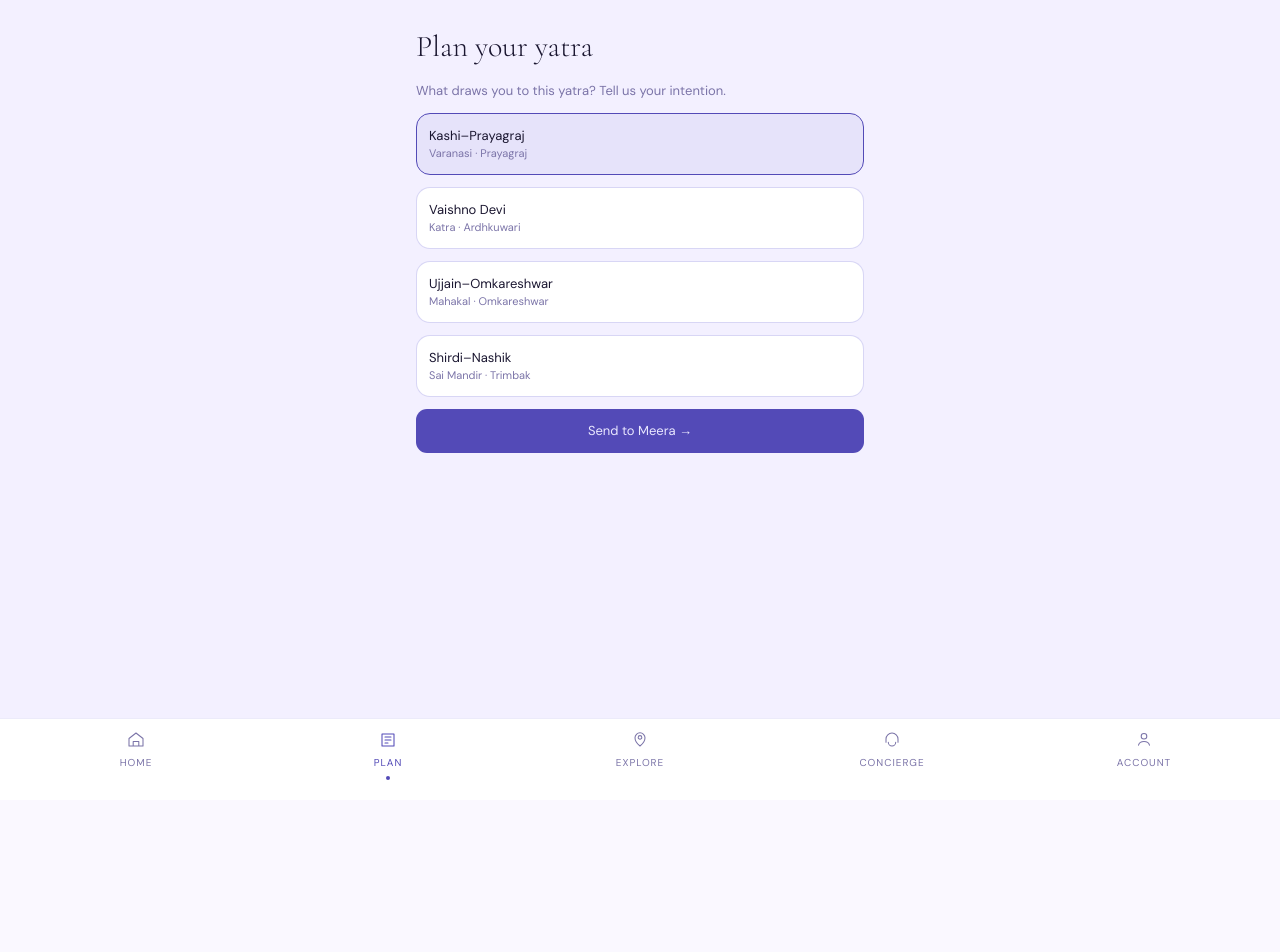
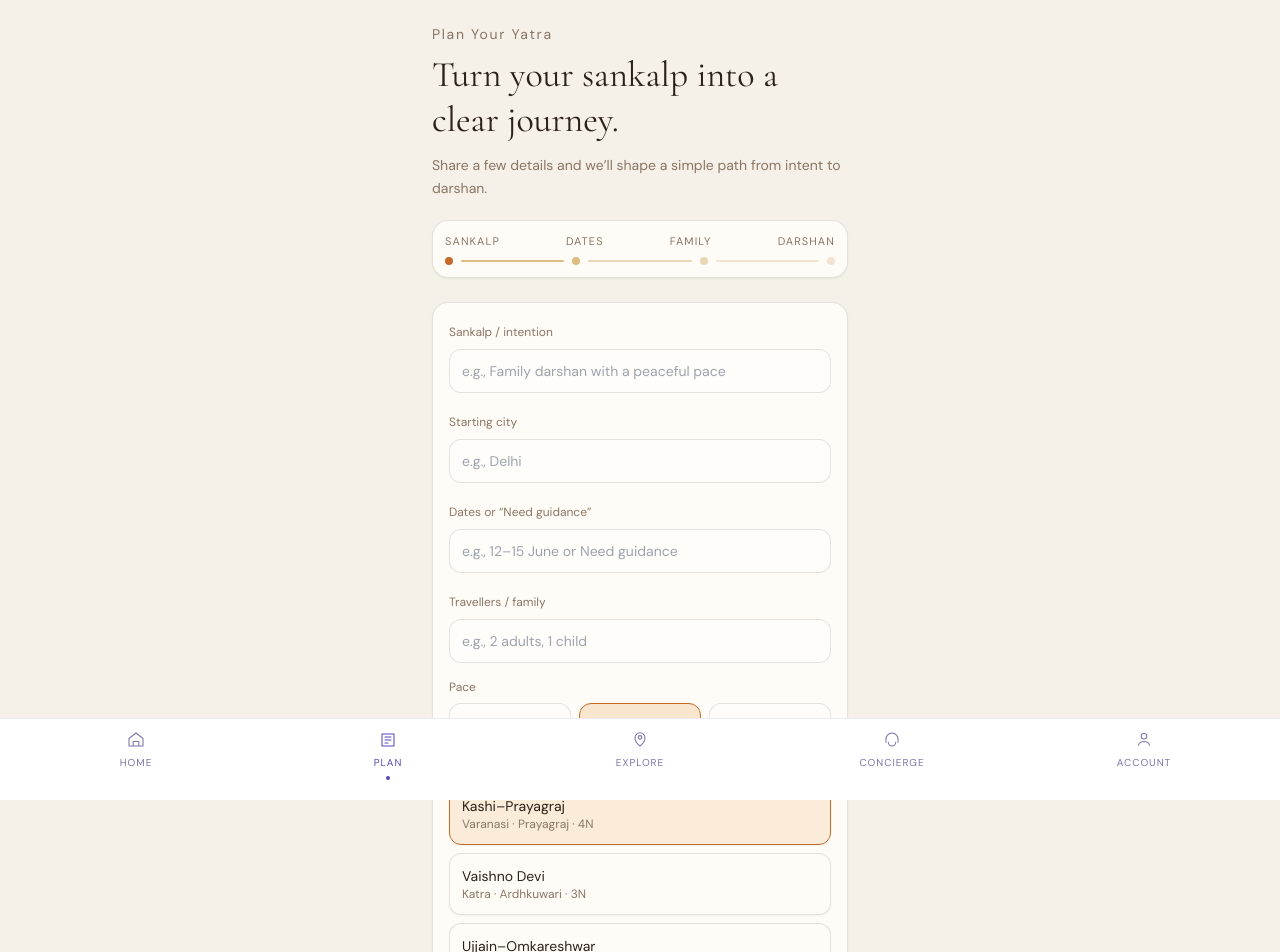
Before and after one commit to Aayush2307/yaatri, a Next.js app: page /plan in a window 1280 px wide. Shown: the top 952 px of the page. Before the commit the page ends 800 px from the top, so only its background shows below. Built offline with nearby package versions, Linux system fonts and the light colour scheme; sample sign-in values are in the browser's storage.

Commit message:
feat: redesign plan page as calm sankalp flow

```diff
--- a/app/(app)/plan/page.tsx
+++ b/app/(app)/plan/page.tsx
@@ -5,21 +5,155 @@ import Link from 'next/link';
 import { BottomNav } from '@/components/layout/BottomNav';
 import { circuits } from '@/lib/mockData';
 
+const paceOptions = ['Easy', 'Balanced', 'Packed'] as const;
+
 export default function PlanPage() {
   const [selected, setSelected] = useState(circuits[0].id);
+  const [sankalp, setSankalp] = useState('');
+  const [city, setCity] = useState('');
+  const [dates, setDates] = useState('');
+  const [travellers, setTravellers] = useState('');
+  const [pace, setPace] = useState<(typeof paceOptions)[number]>('Balanced');
+
   return (
-    <main className="min-h-screen bg-bg-surface px-5 pb-24 pt-6">
-      <div className="mx-auto max-w-md space-y-3">
-        <h1 className="font-serif text-[30px] font-light text-text-dark">Plan your yatra</h1>
-        <p className="text-[13px] text-text-muted">What draws you to this yatra? Tell us your intention.</p>
-        {circuits.map((c) => (
-          <button key={c.id} onClick={() => setSelected(c.id)} className="w-full rounded-card border-[0.5px] p-3 text-left" style={{ borderColor: selected === c.id ? '#534AB7' : 'rgba(127,119,221,0.3)', backgroundColor: selected === c.id ? 'rgba(83,74,183,0.08)' : 'white' }}>
-            <p className="text-[13px] text-text-dark">{c.name}</p>
-            <p className="text-[11px] text-text-muted">{c.stops}</p>
+    <main className="min-h-screen bg-[#F5F0E8] pb-24 text-[#2B2119]">
+      <div className="mx-auto max-w-md px-4 pt-6">
+        <section>
+          <p className="text-sm tracking-[0.12em] text-[#8A7665]">Plan Your Yatra</p>
+          <h1 className="pt-2 font-serif text-4xl leading-tight">Turn your sankalp into a clear journey.</h1>
+          <p className="pt-3 text-sm leading-relaxed text-[#8A7665]">
+            Share a few details and we’ll shape a simple path from intent to darshan.
+          </p>
+
+          <div className="mt-5 rounded-2xl border border-[rgba(43,33,25,0.12)] bg-[#FFFCF7] p-3 shadow-sm">
+            <div className="flex items-center justify-between text-[11px] uppercase tracking-[0.1em] text-[#8A7665]">
+              <span>Sankalp</span>
+              <span>Dates</span>
+              <span>Family</span>
+              <span>Darshan</span>
+            </div>
+            <div className="mt-2 flex items-center gap-2">
+              <span className="h-2 w-2 rounded-full bg-[#C66A2B]" />
+              <span className="h-[2px] flex-1 rounded-full bg-[#DDBE80]" />
+              <span className="h-2 w-2 rounded-full bg-[#DDBE80]" />
+              <span className="h-[2px] flex-1 rounded-full bg-[#E9D7B6]" />
+              <span className="h-2 w-2 rounded-full bg-[#E9D7B6]" />
+              <span className="h-[2px] flex-1 rounded-full bg-[#F1E5D1]" />
+              <span className="h-2 w-2 rounded-full bg-[#F1E5D1]" />
+            </div>
+          </div>
+        </section>
+
+        <section className="mt-6 rounded-2xl border border-[rgba(43,33,25,0.12)] bg-[#FFFCF7] p-4 shadow-sm">
+          <div className="space-y-4">
+            <label className="block">
+              <span className="text-xs text-[#8A7665]">Sankalp / intention</span>
+              <input
+                value={sankalp}
+                onChange={(e) => setSankalp(e.target.value)}
+                placeholder="e.g., Family darshan with a peaceful pace"
+                className="mt-1.5 min-h-[44px] w-full rounded-xl border border-[rgba(43,33,25,0.12)] bg-[#FFFDF9] px-3 text-sm outline-none focus:border-[#C66A2B]"
+              />
+            </label>
+
+            <label className="block">
+              <span className="text-xs text-[#8A7665]">Starting city</span>
+              <input
+                value={city}
+                onChange={(e) => setCity(e.target.value)}
+                placeholder="e.g., Delhi"
+                className="mt-1.5 min-h-[44px] w-full rounded-xl border border-[rgba(43,33,25,0.12)] bg-[#FFFDF9] px-3 text-sm outline-none focus:border-[#C66A2B]"
+              />
+            </label>
+
+            <label className="block">
+              <span className="text-xs text-[#8A7665]">Dates or “Need guidance”</span>
+              <input
+                value={dates}
+                onChange={(e) => setDates(e.target.value)}
+                placeholder="e.g., 12–15 June or Need guidance"
+                className="mt-1.5 min-h-[44px] w-full rounded-xl border border-[rgba(43,33,25,0.12)] bg-[#FFFDF9] px-3 text-sm outline-none focus:border-[#C66A2B]"
+              />
+            </label>
+
+            <label className="block">
+              <span className="text-xs text-[#8A7665]">Travellers / family</span>
+              <input
+                value={travellers}
+                onChange={(e) => setTravellers(e.target.value)}
+                placeholder="e.g., 2 adults, 1 child"
+                className="mt-1.5 min-h-[44px] w-full rounded-xl border border-[rgba(43,33,25,0.12)] bg-[#FFFDF9] px-3 text-sm outline-none focus:border-[#C66A2B]"
+              />
+            </label>
+
+            <div>
+              <p className="text-xs text-[#8A7665]">Pace</p>
+              <div className="mt-2 grid grid-cols-3 gap-2">
+                {paceOptions.map((option) => {
+                  const isActive = option === pace;
+                  return (
+                    <button
+                      key={option}
+                      type="button"
+                      onClick={() => setPace(option)}
+                      className={`min-h-[40px] rounded-xl border text-xs ${
+                        isActive
+                          ? 'border-[#C66A2B] bg-[#F8E6CE] text-[#8C4B1E]'
+                          : 'border-[rgba(43,33,25,0.12)] bg-[#FFFDF9] text-[#8A7665]'
+                      }`}
+                    >
+                      {option}
+                    </button>
+                  );
+                })}
+              </div>
+            </div>
+
+            <div>
+              <p className="pb-2 text-xs text-[#8A7665]">Sacred route</p>
+              <div className="space-y-2">
+                {circuits.map((c) => {
+                  const isSelected = selected === c.id;
+                  return (
+                    <button
+                      key={c.id}
+                      type="button"
+                      onClick={() => setSelected(c.id)}
+                      className={`w-full rounded-xl border p-3 text-left shadow-sm ${
+                        isSelected
+                          ? 'border-[#C66A2B] bg-[#F8E6CE]/70'
+                          : 'border-[rgba(43,33,25,0.12)] bg-[#FFFCF7]'
+                      }`}
+                    >
+                      <p className="text-sm text-[#2B2119]">{c.name}</p>
+                      <p className="text-xs text-[#8A7665]">{c.stops} · {c.nights}</p>
+                    </button>
+                  );
+                })}
+              </div>
+            </div>
+          </div>
+
+          <button type="button" className="mt-5 inline-flex min-h-[48px] w-full items-center justify-center rounded-xl bg-[#C66A2B] px-4 text-sm font-medium text-[#FFF8EE] shadow-sm">
+            Create Yatra Plan
           </button>
-        ))}
-        <Link href="/concierge" className="flex min-h-[44px] items-center justify-center rounded-[11px] bg-indigo-mid text-[13px] text-star-white">Send to Meera →</Link>
+
+          <Link href="/concierge" className="mt-3 inline-flex min-h-[44px] w-full items-center justify-center rounded-xl border border-[rgba(43,33,25,0.12)] bg-[#FFFCF7] px-4 text-sm text-[#8C4B1E]">
+            Ask Meera to help
+          </Link>
+        </section>
+
+        <section className="mt-6 rounded-2xl border border-[rgba(43,33,25,0.12)] bg-[#FFFCF7] p-4 shadow-sm">
+          <p className="font-serif text-xl">Not sure about dates or rituals?</p>
+          <p className="pt-2 text-sm leading-relaxed text-[#8A7665]">
+            Meera can help choose the right timing, temple order, and family-friendly pace.
+          </p>
+          <Link href="/concierge" className="mt-3 inline-flex min-h-[42px] items-center text-sm font-medium text-[#C66A2B]">
+            Talk to Meera →
+          </Link>
+        </section>
       </div>
+
       <div className="fixed bottom-0 left-0 right-0"><BottomNav active="plan" /></div>
     </main>
   );
```
